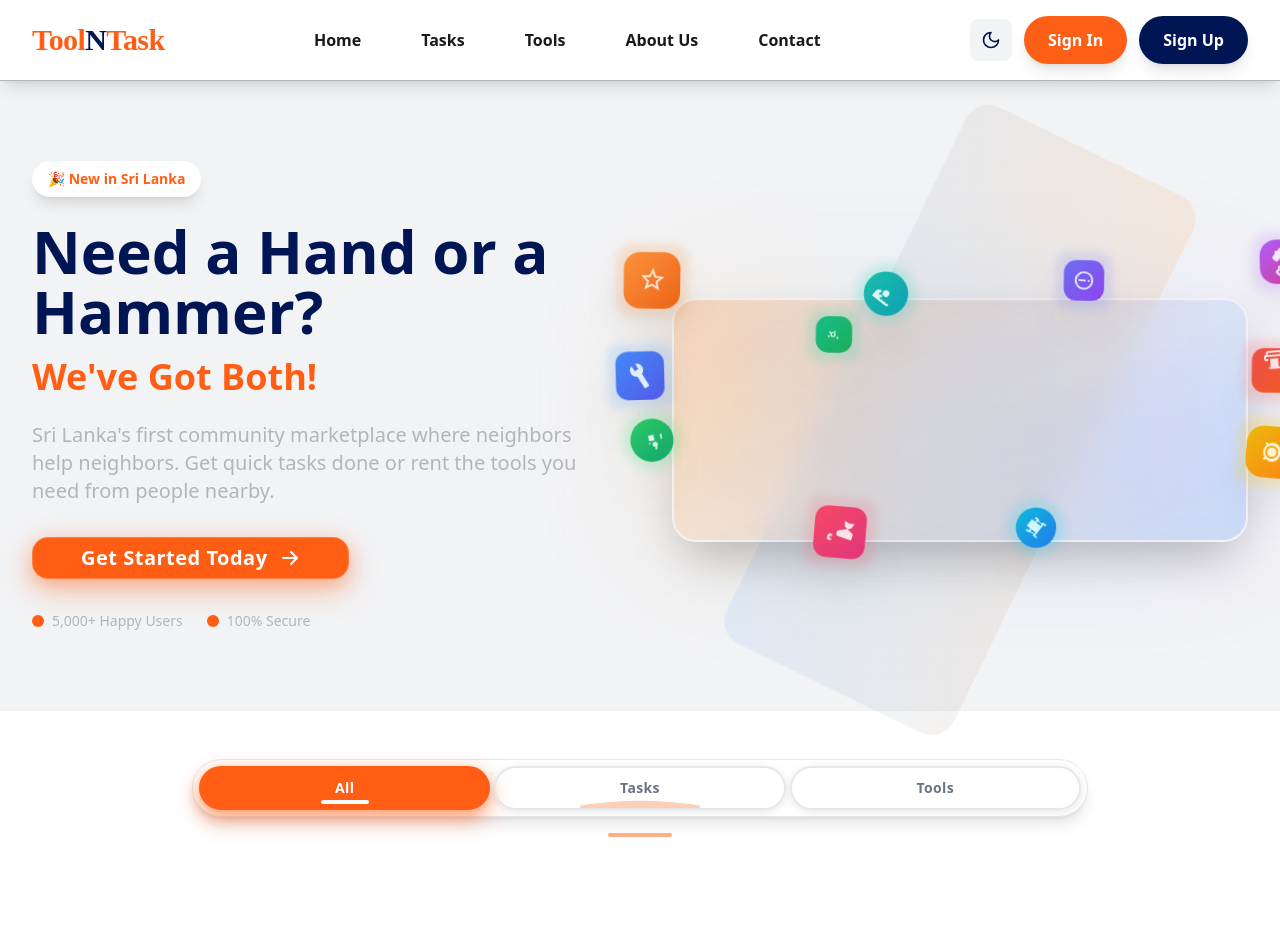
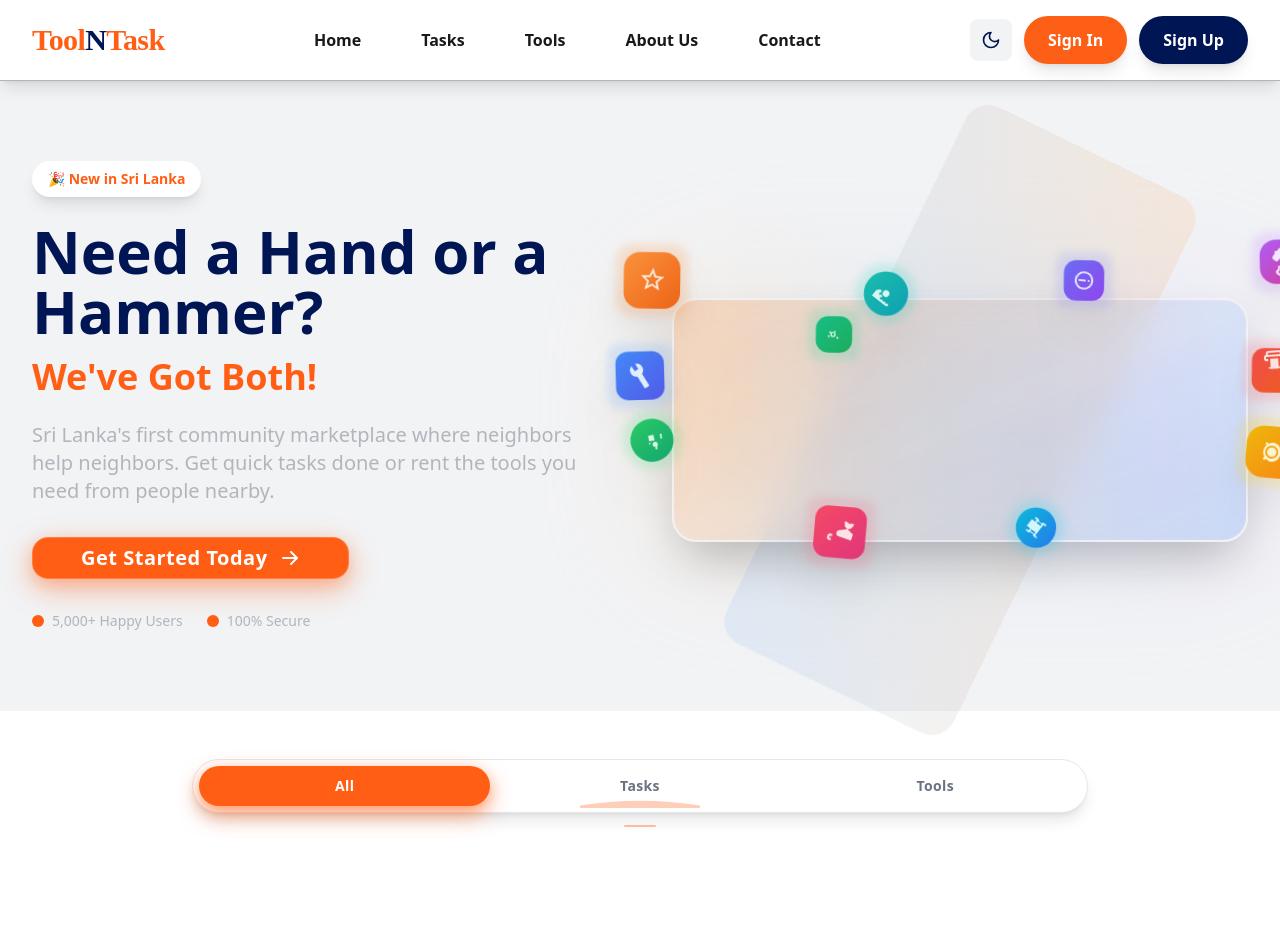
Before and after one commit to SeneshFitzroy/ToolnTask, a Next.js app: page / in a window 1280 px wide. Shown: the top 952 px of the page. Built offline with nearby package versions, Linux system fonts and the light colour scheme; a web font is replaced by a local one.

Commit message:
feat: Enhanced src/components/FilterButtons.tsx,  - Detailed changes: diff --git a/src/components/FilterButtons.tsx b/sr... at 01:58 PM +0530, July 03, 2025

```diff
--- a/src/components/FilterButtons.tsx
+++ b/src/components/FilterButtons.tsx
@@ -57,50 +57,36 @@ const FilterButtons: React.FC<FilterButtonsProps> = ({ onFilterChange, activeFil
                   backgroundColor: isActive ? '#FF5E14' : 'transparent',
                   color: isActive ? '#FFFFFF' : (theme === 'dark' ? '#B3B5BC' : '#6B7280'),
                   boxShadow: isActive
-                    ? '0 8px 20px rgba(255, 94, 20, 0.4), 0 4px 12px rgba(255, 94, 20, 0.3)'
-                    : '0 2px 8px rgba(0, 0, 0, 0.1)',
-                  border: isActive
-                    ? '2px solid #FF5E14'
-                    : `2px solid ${theme === 'dark' ? '#333333' : '#E5E7EB'}`
+                    ? '0 4px 12px rgba(255, 94, 20, 0.3)'
+                    : 'none',
+                  border: 'none'
                 }}
                 onMouseEnter={(e) => {
                   if (!isActive) {
                     e.currentTarget.style.color = '#FF5E14';
-                    e.currentTarget.style.backgroundColor = theme === 'dark' ? '#2A2A2A' : '#FFFFFF';
-                    e.currentTarget.style.borderColor = '#FF5E14';
-                    e.currentTarget.style.boxShadow = '0 6px 16px rgba(255, 94, 20, 0.2)';
+                    e.currentTarget.style.backgroundColor = theme === 'dark' ? '#2A2A2A' : '#F8F9FA';
                   }
                 }}
                 onMouseLeave={(e) => {
                   if (!isActive) {
                     e.currentTarget.style.color = theme === 'dark' ? '#B3B5BC' : '#6B7280';
                     e.currentTarget.style.backgroundColor = 'transparent';
-                    e.currentTarget.style.borderColor = theme === 'dark' ? '#333333' : '#E5E7EB';
-                    e.currentTarget.style.boxShadow = '0 2px 8px rgba(0, 0, 0, 0.1)';
                   }
                 }}
               >
                 <span className="flex items-center justify-center relative z-10">
                   {option.label}
                 </span>
-
-                {/* Enhanced active indicator */}
-                {isActive && (
-                  <div
-                    className="absolute bottom-1 left-1/2 transform -translate-x-1/2 w-12 h-1 rounded-full"
-                    style={{ backgroundColor: '#FFFFFF' }}
-                  />
-                )}
               </button>
             );
           })}
         </div>
       </div>
 
-      {/* Subtle decorative element */}
-      <div className="flex justify-center mt-4">
+      {/* Minimalist decorative element */}
+      <div className="flex justify-center mt-3">
         <div
-          className="w-16 h-1 rounded-full opacity-50"
+          className="w-8 h-0.5 rounded-full opacity-40"
           style={{ backgroundColor: '#FF5E14' }}
         />
       </div>
```
